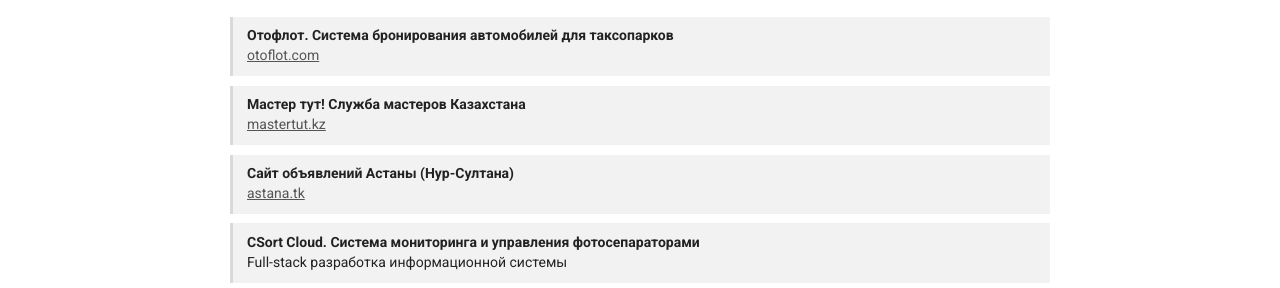
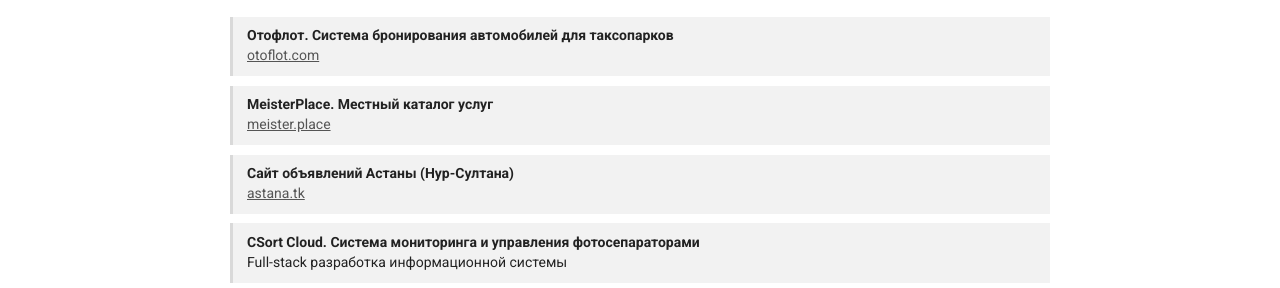
Before and after one commit to devgkz/devgkz.github.io, a Jekyll site: the page built from index.md, in a window 1280 px wide. Shown: the part 555-843 px from the top of the page. Built offline with Jekyll 4.4.1, drawn with Linux system fonts in a browser that asks for light colours.

Commit message:
MasterTut renamed to MeisterPlace

```diff
--- a/index.md
+++ b/index.md
@@ -22,8 +22,8 @@
 > **Отофлот. Система бронирования автомобилей для таксопарков**
 > [otoflot.com](https://otoflot.com/)
 
-> **Мастер тут! Служба мастеров Казахстана**
-> [mastertut.kz](https://mastertut.kz/)
+> **MeisterPlace. Местный каталог услуг**
+> [meister.place](https://meister.place/)
 
 > **Cайт объявлений Астаны (Нур-Султана)**
 > [astana.tk](https://astana.tk/)
```
